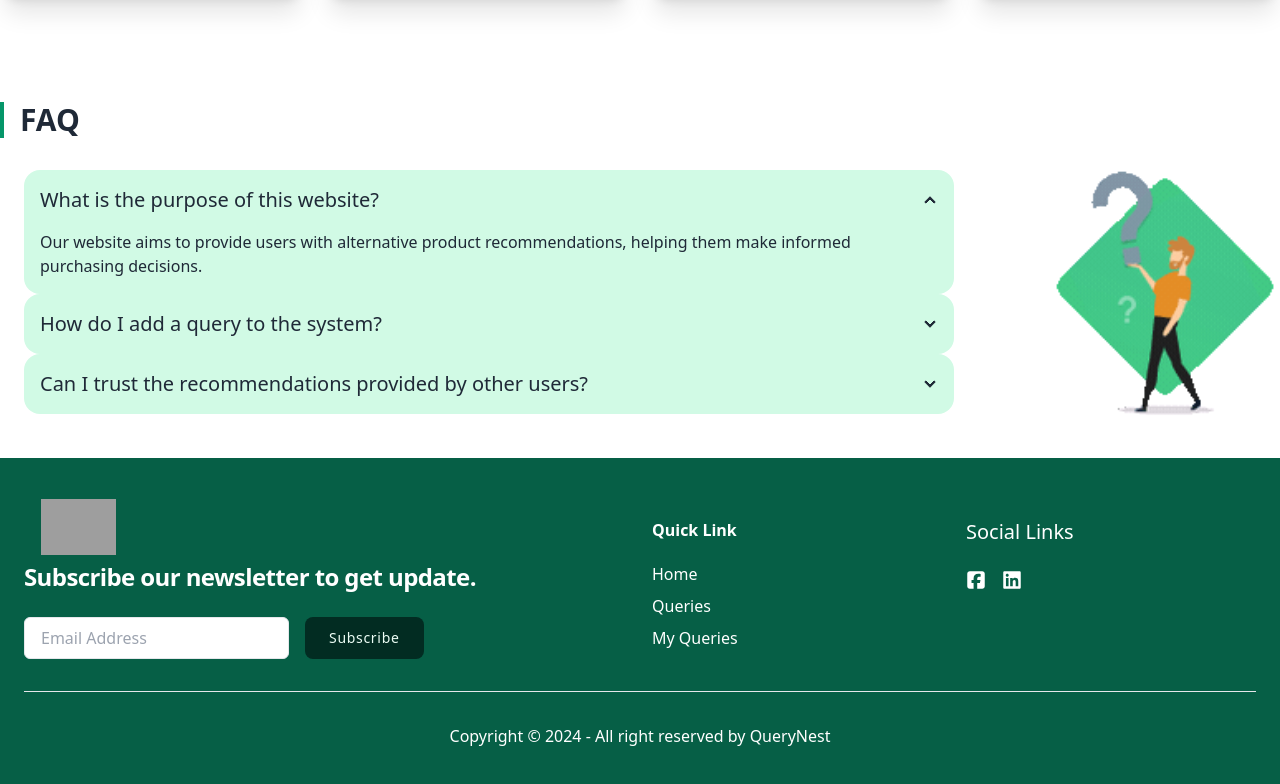
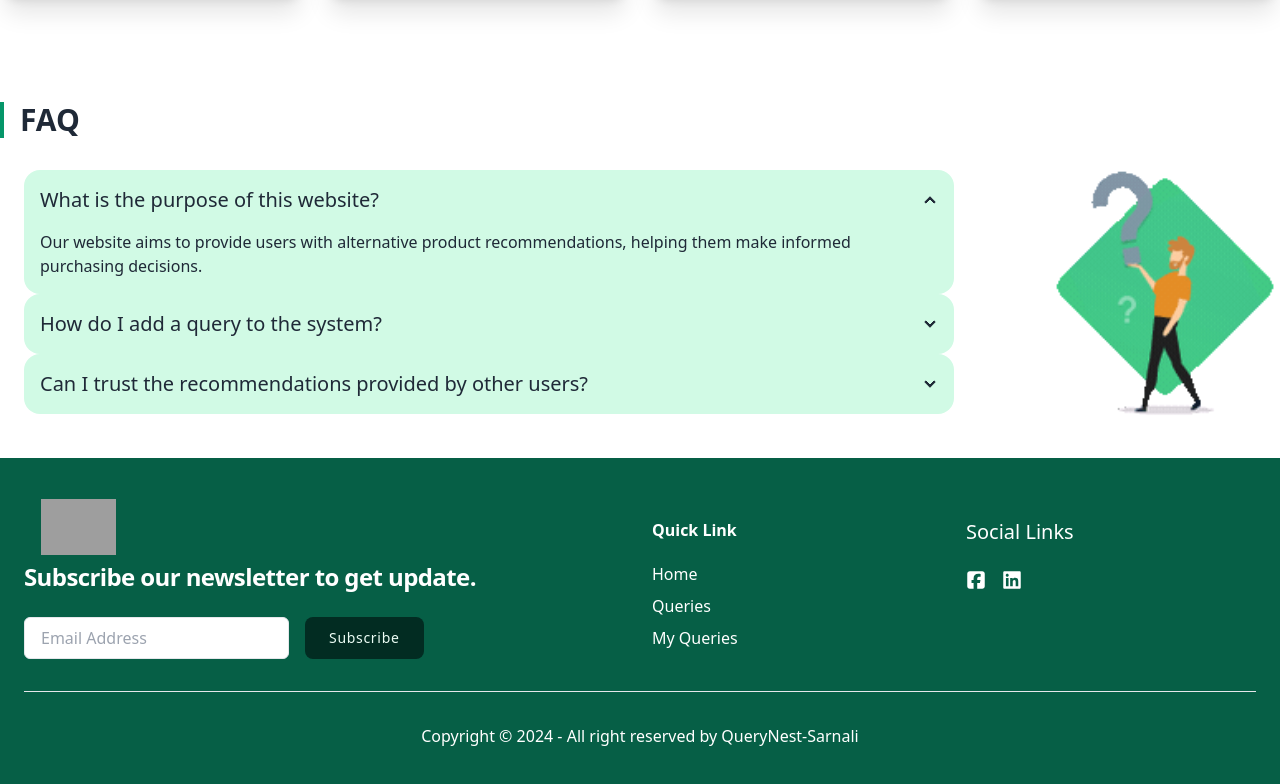
Before and after one commit to sarnali3515/query-nest-client, a React (Vite) app: page / in a window 1280 px wide. Shown: the part 1846-2630 px from the top of the page. Built offline with nearby package versions, Linux system fonts and the light colour scheme; no server answers; grey boxes are pictures that could not be loaded.

Commit message:
footer updated

```diff
--- a/src/Pages/Shared/Footer/Footer.jsx
+++ b/src/Pages/Shared/Footer/Footer.jsx
@@ -48,7 +48,7 @@ const Footer = () => {
 
                 <hr className="my-6 border-gray-200 md:my-8 dark:border-gray-700" />
 
-                <p className="text-center">Copyright © 2024 - All right reserved by QueryNest</p>
+                <p className="text-center">Copyright © 2024 - All right reserved by QueryNest-Sarnali</p>
             </div>
         </footer>
     );
```
